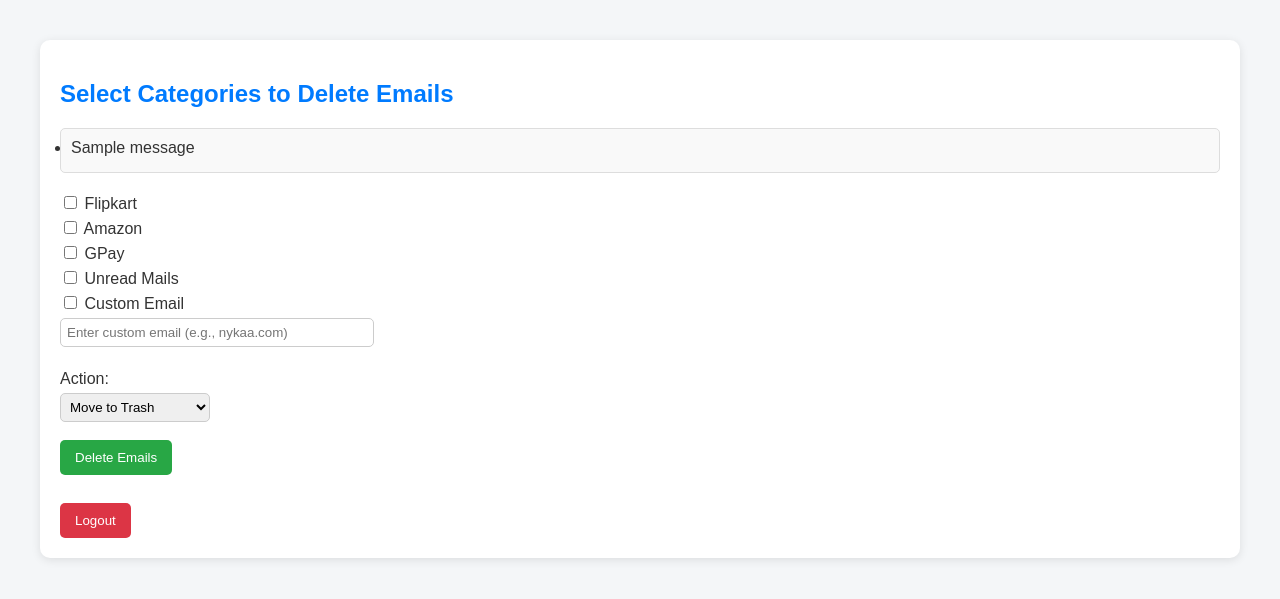
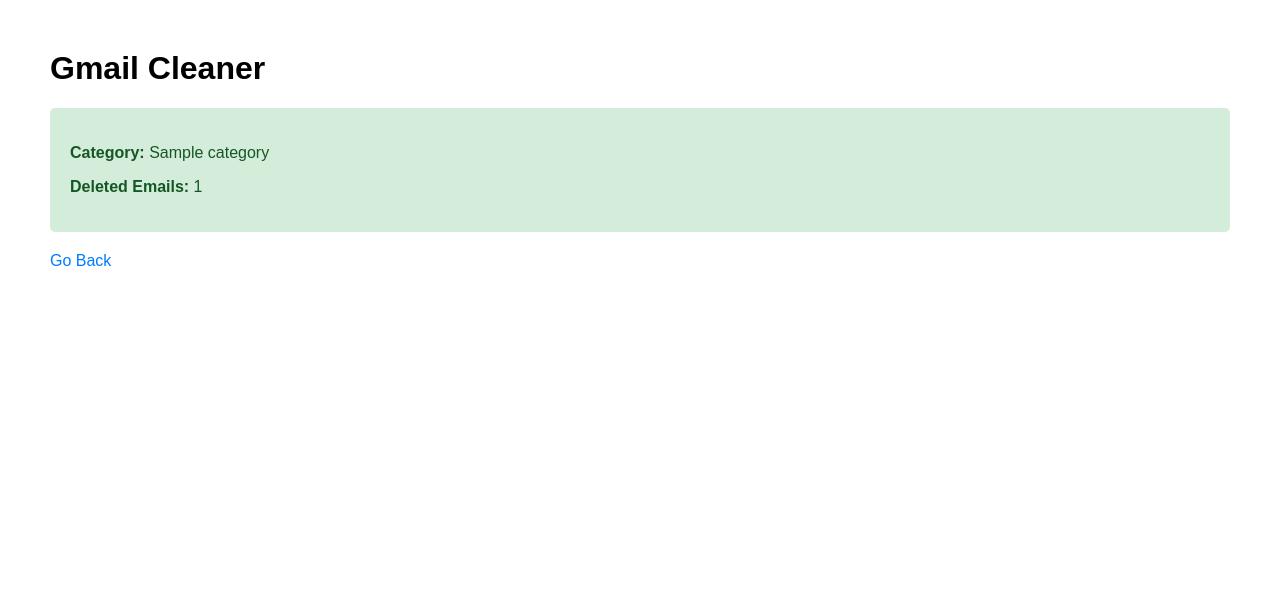
Before and after one commit to abinaya3005/gmail-cleaner-1, a Flask app: template templates/delete.html in a window 1280 px wide. Shown: the top 599 px of the page. Run offline with Flask 2, Linux system fonts and the light colour scheme; the template is opened without the code that fills it: most values are stand-ins (such as "Sample title", 1, 10 or a date in 2020); one stand-in notice (Sample message) is shown.

Commit message:
Deployment-ready public Gmail Cleaner

```diff
--- a/app.py
+++ b/app.py
@@ -1,177 +1,78 @@
 import os
-from dotenv import load_dotenv
-from flask import Flask, redirect, url_for, session, request, render_template, flash
-from google_auth_oauthlib.flow import Flow
-from google.oauth2.credentials import Credentials
+import pickle
+from flask import Flask, render_template, request
+from google.auth.transport.requests import Request
+from google_auth_oauthlib.flow import InstalledAppFlow
 from googleapiclient.discovery import build
 from googleapiclient.errors import HttpError
 
-# Load environment variables from .env
-load_dotenv()
+# Allow local HTTP (for testing only)
+os.environ['OAUTHLIB_INSECURE_TRANSPORT'] = '1'
 
-# Allow HTTP for local testing
-if os.environ.get("FLASK_ENV") == "development":
-    os.environ['OAUTHLIB_INSECURE_TRANSPORT'] = '1'
-
-# Flask app setup
-app = Flask(__name__)
-app.secret_key = os.getenv("FLASK_SECRET", "change-me")
-
-# Gmail API setup
 SCOPES = ['https://www.googleapis.com/auth/gmail.modify']
 
-# Load Google credentials
-GOOGLE_CLIENT_ID = os.getenv("GOOGLE_CLIENT_ID")
-GOOGLE_CLIENT_SECRET = os.getenv("GOOGLE_CLIENT_SECRET")
+app = Flask(__name__)
+app.secret_key = 'supersecretkey'  # Needed for sessions
 
+# Gmail API service
+def get_gmail_service():
+    creds = None
+    if os.path.exists('token.pickle'):
+        with open('token.pickle', 'rb') as token:
+            creds = pickle.load(token)
+    if not creds or not creds.valid:
+        if creds and creds.expired and creds.refresh_token:
+            creds.refresh(Request())
+        else:
+            flow = InstalledAppFlow.from_client_secrets_file(
+                'client_secret.json', SCOPES)
+            creds = flow.run_local_server(port=0)
+        with open('token.pickle', 'wb') as token:
+            pickle.dump(creds, token)
+    service = build('gmail', 'v1', credentials=creds)
+    return service
 
-@app.route("/")
+# Delete emails by query
+def delete_emails(query):
+    service = get_gmail_service()
+    try:
+        results = service.users().messages().list(userId='me', q=query).execute()
+        messages = results.get('messages', [])
+        deleted_count = 0
+        for msg in messages:
+            service.users().messages().delete(userId='me', id=msg['id']).execute()
+            deleted_count += 1
+        return deleted_count
+    except HttpError as error:
+        print(f'An error occurred: {error}')
+        return 0
+
+# Home page
+@app.route('/', methods=['GET', 'POST'])
 def index():
-    logged_in = 'credentials' in session
-    return render_template("index.html", logged_in=logged_in)
+    if request.method == 'POST':
+        category = request.form.get('category')
+        custom_query = request.form.get('custom_query', '').strip()
 
+        if category == 'custom' and not custom_query:
+            return render_template('index.html', error="Please enter a custom search query!")
 
-@app.route("/authorize")
-def authorize():
-    redirect_uri = url_for('oauth2callback', _external=True)
-    flow = Flow.from_client_config(
-        {
-            "web": {
-                "client_id": GOOGLE_CLIENT_ID,
-                "client_secret": GOOGLE_CLIENT_SECRET,
-                "auth_uri": "https://accounts.google.com/o/oauth2/auth",
-                "token_uri": "https://oauth2.googleapis.com/token"
-            }
-        },
-        scopes=SCOPES,
-        redirect_uri=redirect_uri
-    )
-    auth_url, state = flow.authorization_url(
-        access_type='offline',
-        include_granted_scopes='true',
-        prompt='consent'
-    )
-    session['state'] = state
-    return redirect(auth_url)
+        # Predefined queries
+        queries = {
+            'flipkart': 'from:flipkart.com',
+            'amazon': 'from:amazon.in',
+            'gpay': 'from:gpay@google.com',
+            'unread': 'is:unread'
+        }
 
+        query = custom_query if category == 'custom' else queries.get(category, '')
 
-@app.route("/oauth2callback")
-def oauth2callback():
-    state = session.get('state')
-    flow = Flow.from_client_config(
-        {
-            "web": {
-                "client_id": GOOGLE_CLIENT_ID,
-                "client_secret": GOOGLE_CLIENT_SECRET,
-                "auth_uri": "https://accounts.google.com/o/oauth2/auth",
-                "token_uri": "https://oauth2.googleapis.com/token"
-            }
-        },
-        scopes=SCOPES,
-        state=state,
-        redirect_uri=url_for('oauth2callback', _external=True)
-    )
+        deleted_count = delete_emails(query)
 
-    flow.fetch_token(authorization_response=request.url)
-    creds = flow.credentials
-    session['credentials'] = {
-        'token': creds.token,
-        'refresh_token': creds.refresh_token,
-        'token_uri': creds.token_uri,
-        'client_id': creds.client_id,
-        'client_secret': creds.client_secret,
-        'scopes': creds.scopes
-    }
-    return redirect(url_for('delete_page'))
+        return render_template('delete.html', category=category, count=deleted_count, query=query)
 
+    return render_template('index.html')
 
-def get_gmail_service():
-    if 'credentials' not in session:
-        return None
-    creds = Credentials(**session['credentials'])
-    session['credentials'] = {
-        'token': creds.token,
-        'refresh_token': creds.refresh_token,
-        'token_uri': creds.token_uri,
-        'client_id': creds.client_id,
-        'client_secret': creds.client_secret,
-        'scopes': creds.scopes
-    }
-    return build('gmail', 'v1', credentials=creds)
-
-
-@app.route("/delete", methods=['GET'])
-def delete_page():
-    if 'credentials' not in session:
-        return redirect(url_for('authorize'))
-    return render_template("delete.html")
-
-
-@app.route("/perform_delete", methods=['POST'])
-def perform_delete():
-    if 'credentials' not in session:
-        return redirect(url_for('authorize'))
-
-    service = get_gmail_service()
-    categories = request.form.getlist('category')
-    custom_email = request.form.get('custom_email', '').strip()
-    action = request.form.get('action', 'trash')
-
-    query_parts = []
-
-    # Default categories
-    if 'flipkart' in categories:
-        query_parts.append('from:flipkart.com')
-    if 'amazon' in categories:
-        query_parts.append('from:amazon.in')
-    if 'gpay' in categories:
-        query_parts.append('from:gpay.in')
-    if 'unread' in categories:
-        query_parts.append('is:unread')
-    if 'custom' in categories and custom_email:
-        query_parts.append(f'from:{custom_email}')
-
-    if not query_parts:
-        flash("Please select at least one category or enter a custom email.")
-        return redirect(url_for('delete_page'))
-
-    q = " OR ".join(query_parts)
-
-    try:
-        messages = []
-        res = service.users().messages().list(userId='me', q=q, maxResults=500).execute()
-        if 'messages' in res:
-            messages.extend(res['messages'])
-        while 'nextPageToken' in res:
-            res = service.users().messages().list(
-                userId='me', q=q, pageToken=res['nextPageToken']
-            ).execute()
-            if 'messages' in res:
-                messages.extend(res['messages'])
-
-        deleted = 0
-        for m in messages:
-            mid = m['id']
-            if action == 'trash':
-                service.users().messages().trash(userId='me', id=mid).execute()
-            else:
-                service.users().messages().delete(userId='me', id=mid).execute()
-            deleted += 1
-
-        flash(f"{deleted} messages deleted for query: {q}")
-
-    except HttpError as e:
-        flash(f"Gmail API error: {e}")
-
-    return redirect(url_for('delete_page'))
-
-
-@app.route("/logout")
-def logout():
-    session.pop('credentials', None)
-    return redirect(url_for('index'))
-
-
-if __name__ == "__main__":
-    port = int(os.environ.get("PORT", 8080))
-    app.run(host="0.0.0.0", port=port)
+if __name__ == '__main__':
+    port = int(os.environ.get("PORT", 5000))
+    app.run(host='0.0.0.0', port=port, debug=True)
--- a/requirements.txt
+++ b/requirements.txt
@@ -1,6 +1,4 @@
 Flask==2.2.5
-google-api-python-client==2.88.0
 google-auth==2.21.0
 google-auth-oauthlib==1.1.0
-python-dotenv==1.0.0
-gunicorn==20.1.0
+google-api-python-client==2.88.0
--- a/templates/delete.html
+++ b/templates/delete.html
@@ -1,58 +1,23 @@
-<!doctype html>
-<html>
+<!DOCTYPE html>
+<html lang="en">
 <head>
-    <meta charset="utf-8">
-    <title>Gmail Cleaner - Delete Emails</title>
+    <meta charset="UTF-8">
+    <title>Deletion Result</title>
     <style>
-        body { font-family: Arial, sans-serif; margin: 40px; background: #f4f6f8; color: #333; }
-        h2 { color: #007bff; }
-        .container { background: white; padding: 20px; border-radius: 10px; box-shadow: 0 2px 10px rgba(0,0,0,0.1); }
-        .messages { background: #f9f9f9; padding: 10px; border: 1px solid #ddd; margin-bottom: 20px; border-radius: 5px; }
-        .messages li { margin-bottom: 5px; }
-        form { margin-top: 10px; }
-        label { display: block; margin: 5px 0; }
-        input[type=text] { width: 300px; padding: 6px; border: 1px solid #ccc; border-radius: 5px; }
-        button { padding: 10px 15px; background: #28a745; color: white; border: none; border-radius: 5px; cursor: pointer; }
-        button:hover { background: #218838; }
-        select { padding: 5px; border-radius: 5px; border: 1px solid #ccc; }
+        body { font-family: Arial, sans-serif; margin: 50px; }
+        .result { padding: 20px; background-color: #d4edda; color: #155724; border-radius: 5px; }
+        a { display: inline-block; margin-top: 20px; text-decoration: none; color: #007bff; }
     </style>
 </head>
 <body>
-<div class="container">
-    <h2>Select Categories to Delete Emails</h2>
-
-    {% with messages = get_flashed_messages() %}
-      {% if messages %}
-        <ul class="messages">
-          {% for msg in messages %}
-            <li>{{ msg }}</li>
-          {% endfor %}
-        </ul>
-      {% endif %}
-    {% endwith %}
-
-    <form method="POST" action="{{ url_for('perform_delete') }}">
-        <label><input type="checkbox" name="category" value="flipkart"> Flipkart</label>
-        <label><input type="checkbox" name="category" value="amazon"> Amazon</label>
-        <label><input type="checkbox" name="category" value="gpay"> GPay</label>
-        <label><input type="checkbox" name="category" value="unread"> Unread Mails</label>
-        <label><input type="checkbox" name="category" value="custom"> Custom Email</label>
-        <input type="text" name="custom_email" placeholder="Enter custom email (e.g., nykaa.com)">
-        <br><br>
-
-        <label>Action:</label>
-        <select name="action">
-            <option value="trash">Move to Trash</option>
-            <option value="delete">Delete Permanently</option>
-        </select><br><br>
-
-        <button type="submit">Delete Emails</button>
-    </form>
-
-    <br>
-    <form action="{{ url_for('logout') }}" method="get">
-        <button type="submit" style="background:#dc3545;">Logout</button>
-    </form>
-</div>
+    <h1>Gmail Cleaner</h1>
+    <div class="result">
+        <p><strong>Category:</strong> {{ category }}</p>
+        {% if category == 'custom' %}
+            <p><strong>Custom Query:</strong> {{ query }}</p>
+        {% endif %}
+        <p><strong>Deleted Emails:</strong> {{ count }}</p>
+    </div>
+    <a href="{{ url_for('index') }}">Go Back</a>
 </body>
 </html>
```
Also changed, not shown: templates/index.html (+35 -9 lines).
